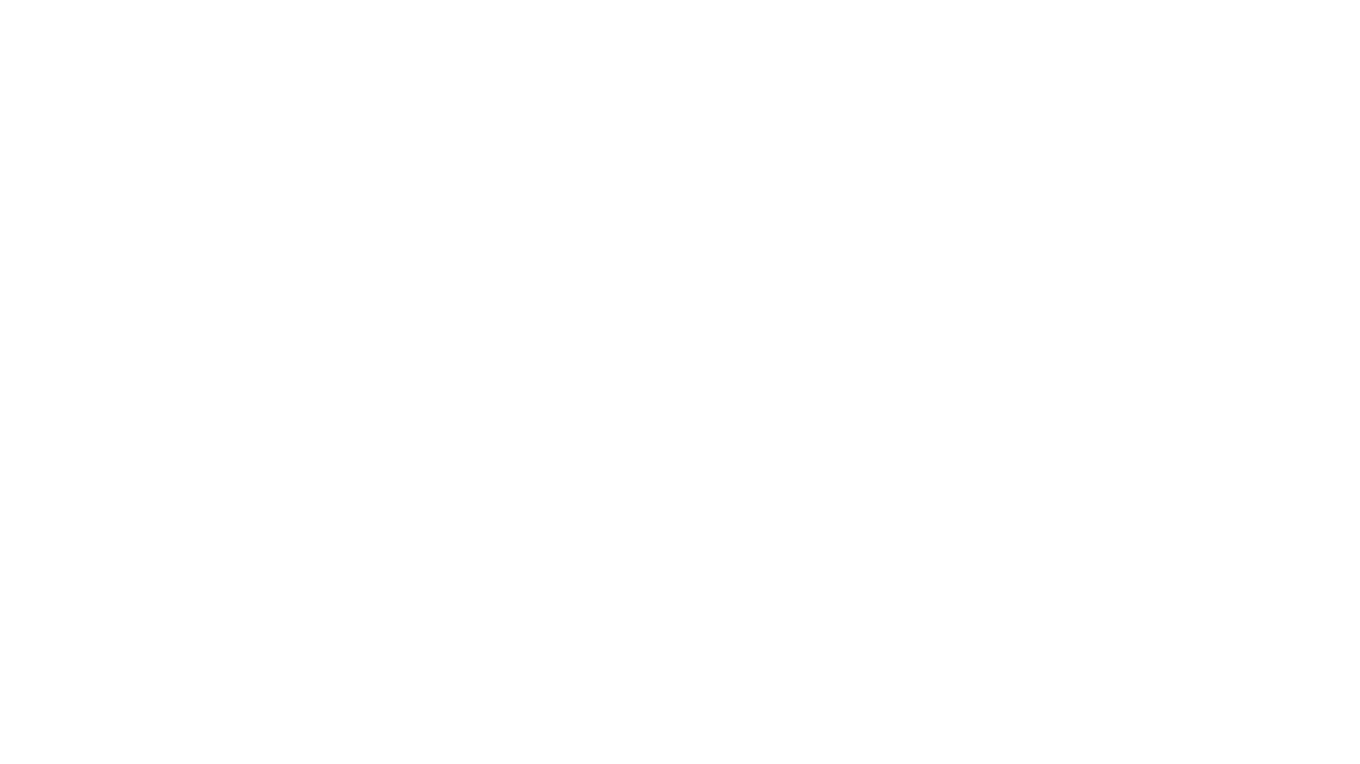
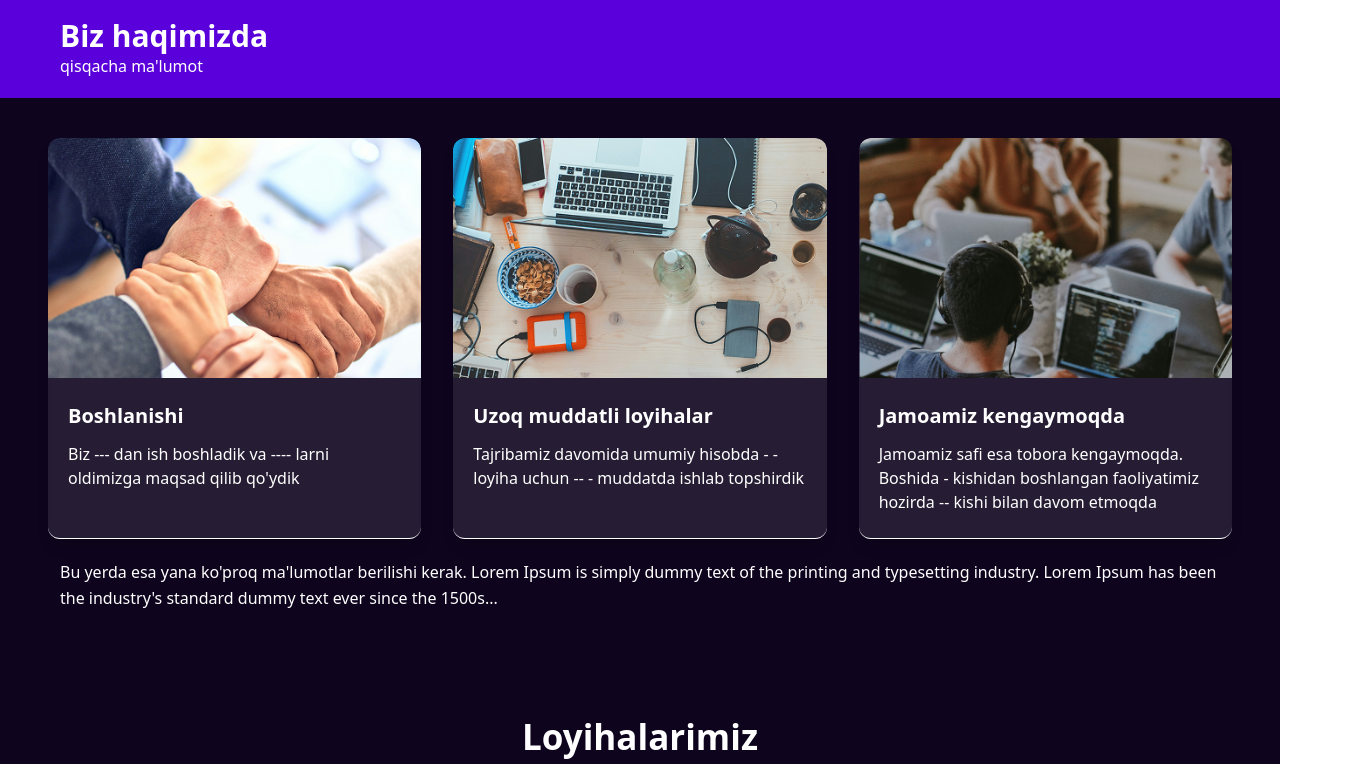
Before and after one commit to UlugbekAbdulaev/noventer-next-tsc, a Next.js app: page / in a window 1280 px wide. Shown: the part 876-1640 px from the top of the page, 1360 px wide, since content can reach past the window. Before the commit the page ends 800 px from the top, so only its background shows below. Built offline with nearby package versions, Linux system fonts and the light colour scheme.

Commit message:
respons+

```diff
--- a/src/app/page.tsx
+++ b/src/app/page.tsx
@@ -1,8 +1,14 @@
+import Header from "@/components/Header";
+import Loyha from "@/components/Loyha";
+import Main from "@/components/Main";
+
 
 export default function Home() {
   return (
     <div >
-
+     <Header/>
+        <Main/>
+        <Loyha/>
     </div>
   );
 }
```
